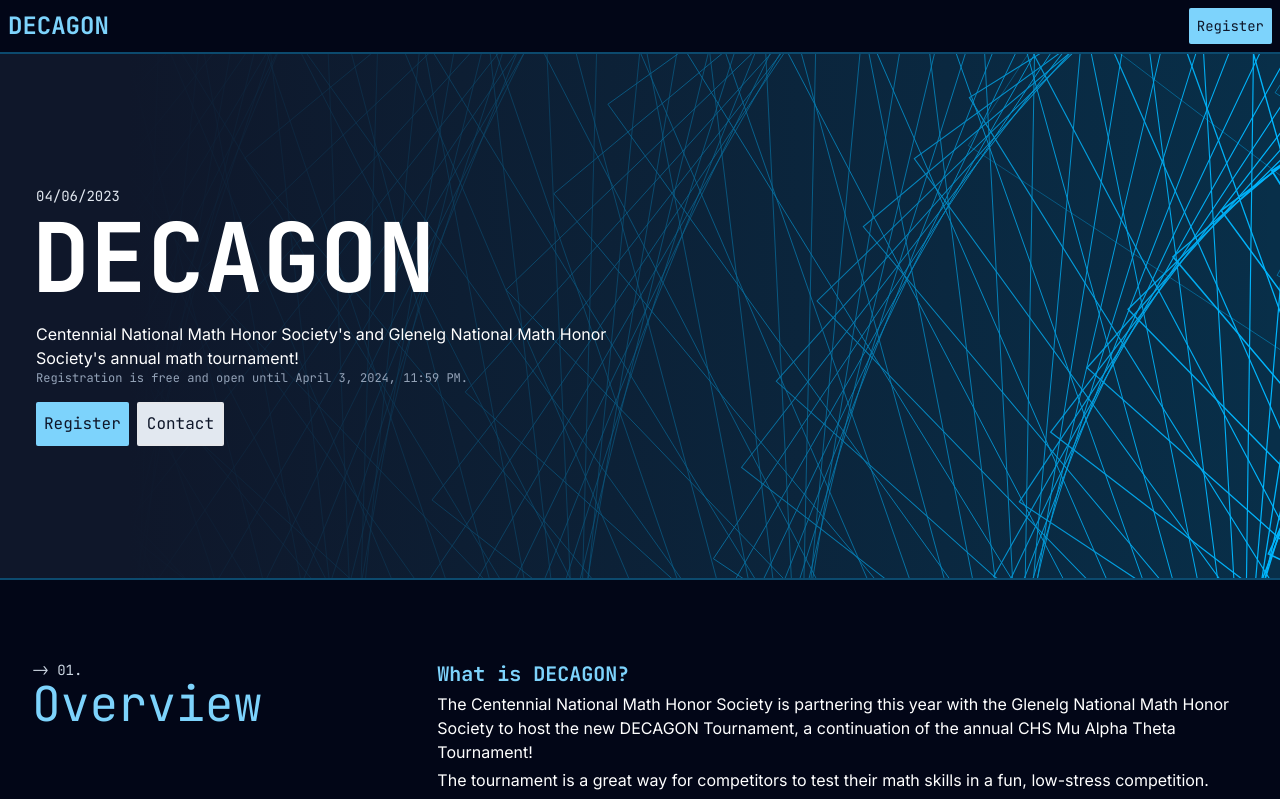
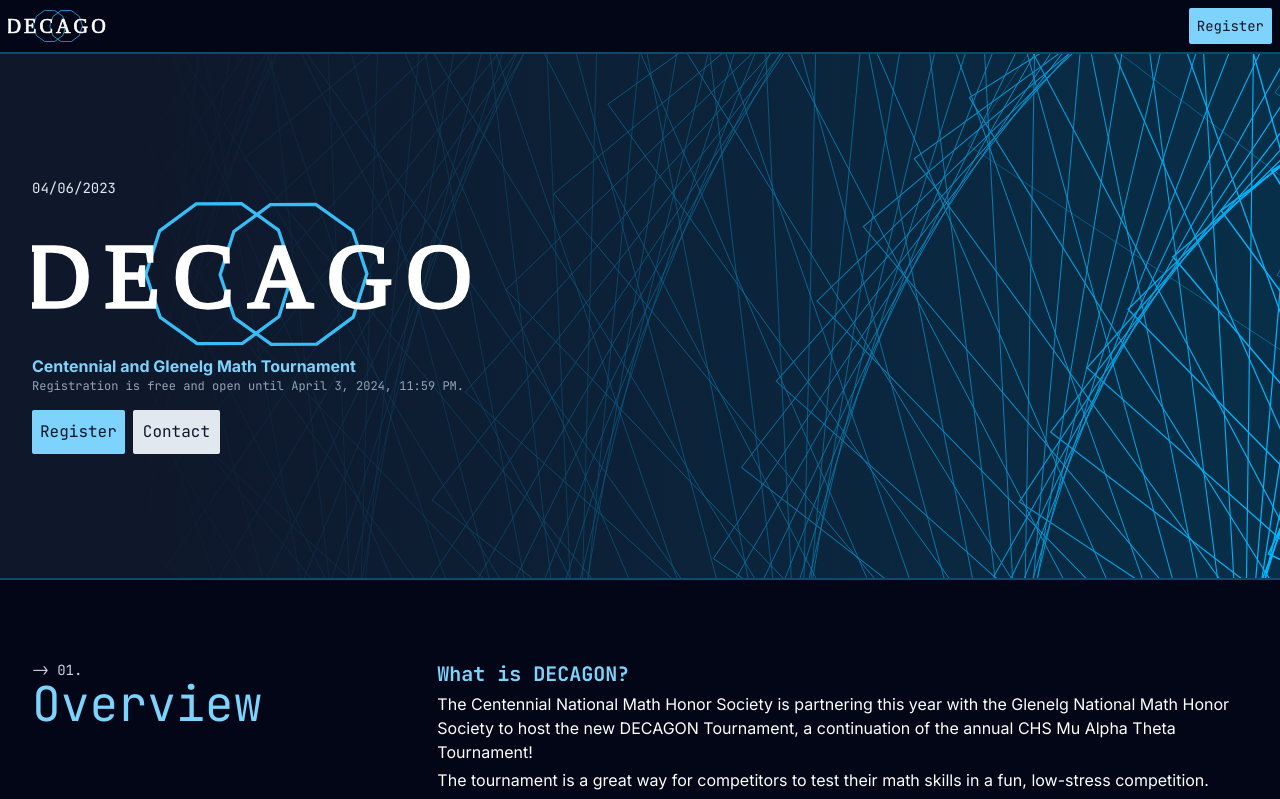
Before and after one commit to DECAGON-Tournament/decagon-site, a Next.js app: page / in a window 1280 px wide. Shown: the top 799 px of the page. Built offline with nearby package versions, Linux system fonts and the light colour scheme.

Commit message:
add logo

```diff
--- a/src/app/components/hero.tsx
+++ b/src/app/components/hero.tsx
@@ -1,6 +1,8 @@
 "use client"
 import { JetBrains_Mono } from "next/font/google"
 import { createRef, useEffect, useRef } from "react"
+import Image from "next/image"
+
 const jbm = JetBrains_Mono({ subsets: ["latin"] })
 
 
@@ -48,11 +50,12 @@ export default function Hero() {
         <canvas onResize={handleResize} ref={canvasRef} className="relative top-0 left-0"> </canvas>
         <div className="flex flex-row items-center z-20 absolute top-0 left-0 w-full h-full p-8 bg-opacity-80 bg-slate-900 md:bg-opacity-100 md:bg-transparent md:bg-gradient-to-l md:via-90% md:via-slate-900 md:from-transparent md:to-slate-900">
             <div className="md:w-1/2 w-full">
-                <p className={`${jbm.className} text-slate-200 text-sm mb-1 ml-1`}>04/06/2023</p>
-                <h1 className={`${jbm.className} text-6xl md:text-8xl font-bold mb-4`}>DECAGON</h1>
-                <p className="text-sm md:text-base ml-1">Centennial National Math Honor Society&apos;s and Glenelg National Math Honor Society&apos;s annual math tournament!</p>
-                <p className={`${jbm.className} text-slate-400 text-xs ml-1`}>Registration is free and open until April 3, 2024, 11:59 PM.</p>
-                <div className="flex flex-row mt-4 gap-2 ml-1">
+                <p className={`${jbm.className} text-slate-200 text-sm mb-1`}>04/06/2023</p>
+                <Image alt="DECAGON Logo" src={"/logo.svg"} width={200} height={100} className="max-h-24 w-auto md:max-h-36 mb-2" />
+                {/* <h1 className={`${jbm.className} text-6xl md:text-8xl font-bold mb-4`}>DECAGON</h1> */}
+                <p className="text-sm md:text-base text-sky-300 font-bold">Centennial and Glenelg Math Tournament</p>
+                <p className={`${jbm.className} text-slate-400 text-xs`}>Registration is free and open until April 3, 2024, 11:59 PM.</p>
+                <div className="flex flex-row mt-4 gap-2">
                     <a className={`${jbm.className} btn-primary`} href="https://docs.google.com/forms/d/e/1FAIpQLSeeC-h3OTe2GSN3e6pkJ3feinun5dQy8oQoBhUwVXs5WFh2Rg/viewform?usp=sf_link" target="_blank" rel="noopener noreferrer">Register</a>
                     <a className={`${jbm.className} btn-secondary`} href="mailto:decagontournament@gmail.com" target="_blank" rel="noopener noreferrer">Contact</a>
                 </div>
--- a/src/app/components/navbar.tsx
+++ b/src/app/components/navbar.tsx
@@ -1,11 +1,12 @@
 import { JetBrains_Mono } from "next/font/google"
+import Image from "next/image"
 
 const jbm = JetBrains_Mono({ subsets: ["latin"] })
 
 export default function NavBar() {
     return <main className="bg-slate-950 p-2 flex flex-row items-center">
-        <span className={`${jbm.className} text-sky-300 text-2xl font-bold flex-1`}>DECAGON</span>
-
+        <Image src="/logo.svg" height={10} width={10} alt="DECAGON Logo" className="h-8 w-auto"/>
+        <div className="flex-1"></div>
         <div className="flex flex-row gap-2 items-center">
             <a className={`${jbm.className} btn-primary text-sm`} href="https://docs.google.com/forms/d/e/1FAIpQLSeeC-h3OTe2GSN3e6pkJ3feinun5dQy8oQoBhUwVXs5WFh2Rg/viewform?usp=sf_link" target="_blank" rel="noopener noreferrer">Register</a>
         </div>
```
Also changed, not shown: public/logo.svg (added).
